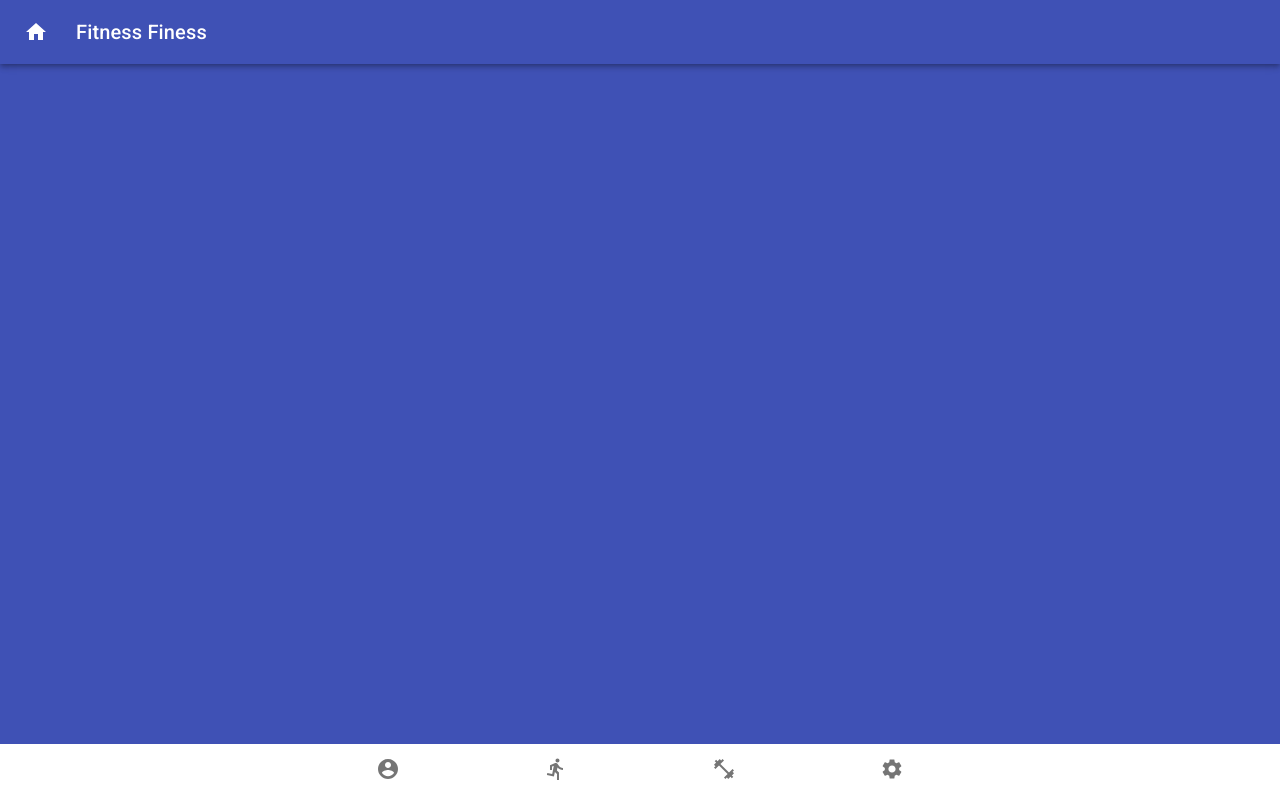
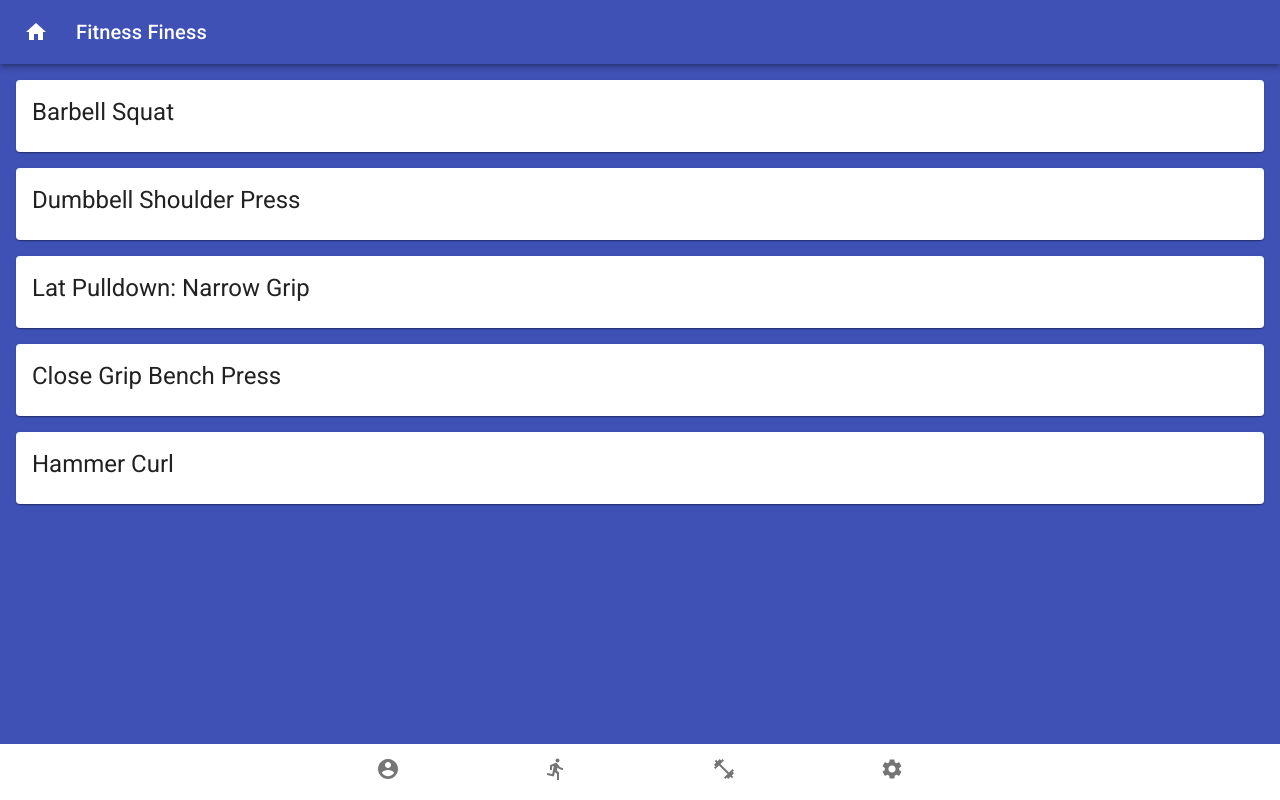
Before and after one commit to dglav/fitness-app, a React (Create React App) app: page /exercises in a window 1280 px wide. Built offline with nearby package versions, Linux system fonts and the light colour scheme.

Commit message:
Converted components to pages. Renamed main content section of app to 'main' tag. Created workout data for 1 workout. Created an exercises page to display exercises

```diff
--- a/src/App.js
+++ b/src/App.js
@@ -3,9 +3,9 @@ import { BrowserRouter as Router, Switch, Route } from "react-router-dom";
 
 import Header from "./components/header/header.component";
 import Footer from "./components/footer/footer.component";
-
-import MainMenu from "./components/main-menu/main-menu.component";
-import WorkoutRoutine from "./components/workout-routine/workout-routine.component";
+import LandingPage from "./pages/landing/landing.component";
+import WorkoutPage from "./pages/workouts/workouts.component";
+import ExercisesPage from "./pages/exercises/exercises.component";
 
 import { MainContentContainer } from "./App.styles";
 
@@ -22,10 +22,13 @@ class App extends React.Component {
         <MainContentContainer>
           <Switch>
             <Route exact path="/">
-              <MainMenu currentWorkout={this.state.currentWorkout} />
+              <LandingPage currentWorkout={this.state.currentWorkout} />
             </Route>
             <Route path="/workout">
-              <WorkoutRoutine />
+              <WorkoutPage />
+            </Route>
+            <Route path="/exercises">
+              <ExercisesPage />
             </Route>
           </Switch>
         </MainContentContainer>
--- a/src/App.styles.js
+++ b/src/App.styles.js
@@ -1,6 +1,6 @@
 import styled from "styled-components";
 
-export const MainContentContainer = styled.div`
+export const MainContentContainer = styled.main`
   display: flex;
   flex-direction: column;
   flex: 1 0 0;
--- /dev/null
+++ b/src/components/exercise-card/exercise-card.component.jsx
@@ -0,0 +1,31 @@
+import React from "react";
+
+import { makeStyles } from "@material-ui/core/styles";
+import Card from "@material-ui/core/Card";
+import CardContent from "@material-ui/core/CardContent";
+import Typography from "@material-ui/core/Typography";
+
+const useStyles = makeStyles(theme => ({
+  card: {
+    marginBottom: theme.spacing(2),
+    padding: 0
+  },
+  cardContent: {
+    padding: theme.spacing(2)
+  }
+}));
+
+const ExerciseCard = ({ name }) => {
+  const classes = useStyles();
+  return (
+    <Card className={classes.card}>
+      <CardContent className={classes.cardContent}>
+        <Typography component="h5" variant="h5">
+          {name}
+        </Typography>
+      </CardContent>
+    </Card>
+  );
+};
+
+export default ExerciseCard;
--- a/src/components/main-menu/main-menu.component.jsx
+++ /dev/null
@@ -1,23 +0,0 @@
-import React from "react";
-
-import MenuItem from "../menu-item/menu-item.component";
-
-const MainMenu = ({ currentWorkout }) => {
-  return (
-    <React.Fragment>
-      <MenuItem
-        title="Next Workout"
-        subtitle={currentWorkout}
-        route="/workout"
-      />
-      <MenuItem title="Select Workout" />
-      <MenuItem title="Select Workout" />
-      <MenuItem title="Select Workout" />
-      <MenuItem title="Select Workout" />
-      <MenuItem title="Select Workout" />
-      <MenuItem title="Select Workout" />
-    </React.Fragment>
-  );
-};
-
-export default MainMenu;
--- /dev/null
+++ b/src/data/data.js
@@ -0,0 +1,212 @@
+const data = {
+  users: {
+    drew: {
+      workoutDates: {},
+      workouts: {},
+      bodyWeight: {
+        "2019/3/25": 58.8,
+        "2019/4/19": 61.8,
+        "2019/5/20": 65,
+        "2019/9/15": 66.5,
+        "2019/11/3": 64.8
+      }
+    }
+  },
+  workouts: {
+    "Beastmode Bulking": {
+      "1A": {
+        description: "Phase 1: Foundations",
+        exercises: {
+          "Barbell Squat": "4x6",
+          "Dumbell Shoulder Press": "4x6",
+          "Lat Pulldown: Narrow Grip": "4x6",
+          "Close Grip Bench Press": "2x10",
+          "Hammer Curl": "2x10"
+        }
+      }
+    }
+  },
+  exercises: {
+    "Barbell Squat": {
+      repsAndSets: {
+        "4x6": {
+          drew: {
+            pr: {
+              weight: 55,
+              date: "2019/11/10"
+            },
+            target: {
+              weight: 57.5
+            },
+            last: {
+              weight: 55,
+              date: "2019/11/10",
+              toPR: 0,
+              note: ""
+            }
+          }
+        }
+      }
+    },
+    "Dumbbell Shoulder Press": {
+      repsAndSets: {
+        "4x6": {
+          drew: {
+            pr: {
+              weight: 16,
+              date: "2019/11/10"
+            },
+            target: {
+              weight: 18
+            },
+            last: {
+              weight: 16,
+              date: "2019/11/10",
+              toPR: 0,
+              note: ""
+            }
+          }
+        }
+      }
+    },
+    "Lat Pulldown: Narrow Grip": {
+      repsAndSets: {
+        "4x6": {
+          drew: {
+            pr: {
+              weight: 58.3,
+              date: ""
+            },
+            target: {
+              weight: 60.8
+            },
+            last: {
+              weight: 60.8,
+              date: "2019/11/10",
+              toPR: 2,
+              note: ""
+            }
+          }
+        }
+      }
+    },
+    "Close Grip Bench Press": {
+      repsAndSets: {
+        "2x10": {
+          drew: {
+            pr: {
+              weight: 45,
+              date: ""
+            },
+            target: {
+              weight: 47.5
+            },
+            last: {
+              weight: 47.5,
+              date: "2019/11/10",
+              toPR: 4,
+              note: ""
+            }
+          }
+        }
+      }
+    },
+    "Hammer Curl": {
+      repsAndSets: {
+        "2x10": {
+          drew: {
+            pr: {
+              weight: 12,
+              date: ""
+            },
+            target: {
+              weight: 14
+            },
+            last: {
+              weight: 14,
+              date: "2019/11/10",
+              toPR: 4,
+              note: ""
+            }
+          }
+        }
+      }
+    }
+  },
+  history: {
+    drew: {
+      "Barbell Squat": {
+        "4x6": {
+          "2019/7/7": {
+            target: 55,
+            pr: false,
+            toPR: ""
+          },
+          "2019/11/11": {
+            target: 55,
+            pr: true,
+            toPR: 0
+          }
+        }
+      },
+      "Dumbbell Shoulder Press": {
+        "4x6": {
+          "2019/7/7": {
+            target: 16,
+            pr: false,
+            toPR: ""
+          },
+          "2019/11/11": {
+            target: 16,
+            pr: true,
+            toPR: 0
+          }
+        }
+      },
+      "Lat Pulldown: Narrow Grip": {
+        "4x6": {
+          "2019/7/7": {
+            target: 60.8,
+            pr: false,
+            toPR: ""
+          },
+          "2019/11/11": {
+            target: 60.8,
+            pr: true,
+            toPR: 2
+          }
+        }
+      },
+      "Close Grip Bench Press": {
+        "4x6": {
+          "2019/7/7": {
+            target: 47.5,
+            pr: false,
+            toPR: ""
+          },
+          "2019/11/11": {
+            target: 47.5,
+            pr: true,
+            toPR: 4
+          }
+        }
+      },
+      "Hammer Curl": {
+        "4x6": {
+          "2019/7/7": {
+            target: 14,
+            pr: false,
+            toPR: ""
+          },
+          "2019/11/11": {
+            target: 14,
+            pr: true,
+            toPR: 4
+          }
+        }
+      }
+    }
+  }
+};
+
+export default data;
--- /dev/null
+++ b/src/pages/exercises/exercises.component.jsx
@@ -0,0 +1,25 @@
+import React from "react";
+
+import ExerciseCard from "../../components/exercise-card/exercise-card.component";
+
+import data from "../../data/data";
+
+class ExercisesPage extends React.Component {
+  constructor(props) {
+    super(props);
+    this.state = { exercises: Object.keys(data.exercises) };
+  }
+
+  render() {
+    return (
+      <div id="exercises-page">
+        {this.state.exercises.map(exercise => {
+          console.log(exercise);
+          return <ExerciseCard key={exercise} name={exercise} />;
+        })}
+      </div>
+    );
+  }
+}
+
+export default ExercisesPage;
--- /dev/null
+++ b/src/pages/landing/landing.component.jsx
@@ -0,0 +1,18 @@
+import React from "react";
+
+import MenuItem from "../../components/menu-item/menu-item.component";
+
+const LandingPage = ({ currentWorkout }) => {
+  return (
+    <React.Fragment>
+      <MenuItem
+        title="Next Workout"
+        subtitle={currentWorkout}
+        route="/workout"
+      />
+      <MenuItem title="Select Workout" />
+    </React.Fragment>
+  );
+};
+
+export default LandingPage;
--- /dev/null
+++ b/src/pages/workouts/workouts.component.jsx
@@ -0,0 +1,24 @@
+import React from "react";
+import { makeStyles } from "@material-ui/core/styles";
+
+import WorkoutTitle from "../../components/workout-title/workout-title.component";
+import WorkoutCard from "../../components/workout-card/workout-card.component";
+
+const useStyles = makeStyles(theme => ({
+  container: {
+    flex: "1 0 auto"
+  }
+}));
+
+const WorkoutPage = () => {
+  const classes = useStyles();
+
+  return (
+    <div className={classes.container}>
+      <WorkoutTitle></WorkoutTitle>
+      <WorkoutCard></WorkoutCard>
+    </div>
+  );
+};
+
+export default WorkoutPage;
```
Also changed, not shown: src/components/main-menu/main-menu.styles.jsx (added).
